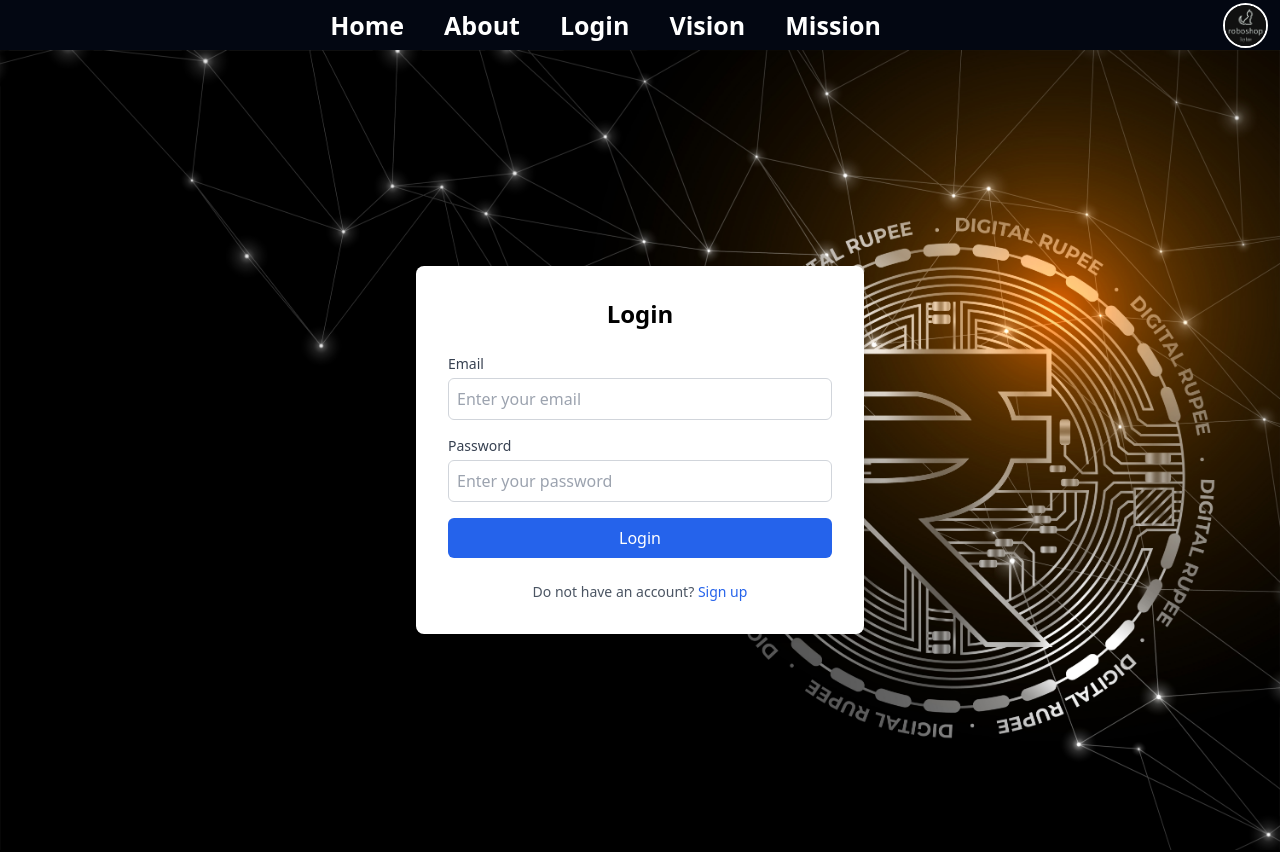
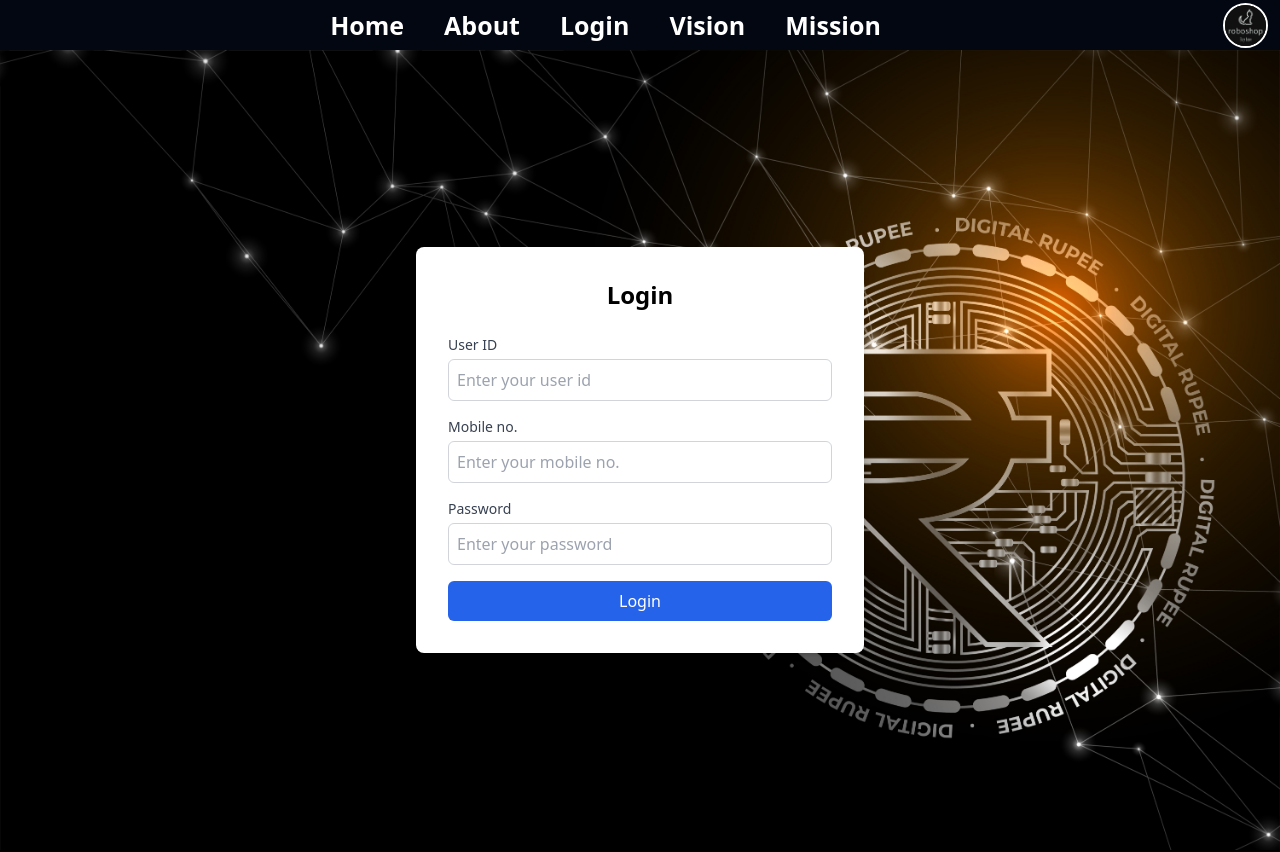
Before and after one commit to Chaitanyabagade/sjh-nextjs, a Next.js app: page /Login in a window 1280 px wide. Shown: the top 852 px of the page. Built offline with nearby package versions, Linux system fonts and the light colour scheme.

Commit message:
error in building

```diff
--- a/app/Login/page.jsx
+++ b/app/Login/page.jsx
@@ -2,17 +2,26 @@
 export default function Login() {
     return (
     <div className="w-[100%] h-[100vh] loginpage">
-      <div  className="flex items-center justify-center min-h-screen  ">
+      <div  className="flex items-center justify-center min-h-screen  mt-[-100px] lg:mt-[0px] p-5 ">
         <div className="w-full max-w-md p-8 space-y-6 bg-white rounded-lg shadow-md">
           <h2 className="text-2xl font-bold text-center">Login</h2>
           <form className="space-y-4">
             <div>
-              <label className="block text-sm font-medium text-gray-700">Email</label>
+              <label className="block text-sm font-medium text-gray-700">User ID</label>
               <input
-                type="email"
+                type="text"
                 required
                 className="mt-1 block w-full p-2 border border-gray-300 rounded-md focus:outline-none focus:ring-2 focus:ring-blue-500"
-                placeholder="Enter your email"
+                placeholder="Enter your user id"
+              />
+            </div>
+            <div>
+              <label className="block text-sm font-medium text-gray-700">Mobile no.</label>
+              <input
+                type="text"
+                required
+                className="mt-1 block w-full p-2 border border-gray-300 rounded-md focus:outline-none focus:ring-2 focus:ring-blue-500"
+                placeholder="Enter your mobile no."
               />
             </div>
             <div>
@@ -31,9 +40,7 @@
               Login
             </button>
           </form>
-          <p className="text-center text-sm text-gray-600">
-            Do not have an account? <a href=''className="text-blue-600 hover:underline">Sign up</a>
-          </p>
+
         </div>
       </div>
       </div>
```
Also changed, not shown: 1 other file (tests, documents, lock files or other folders).
